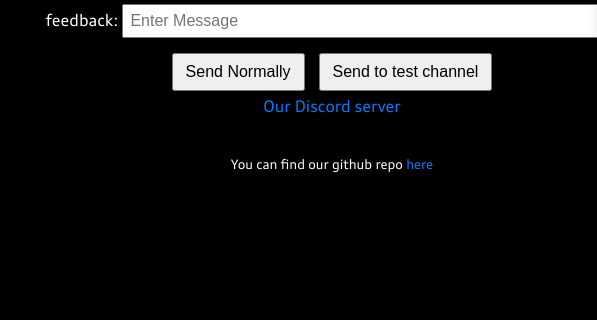
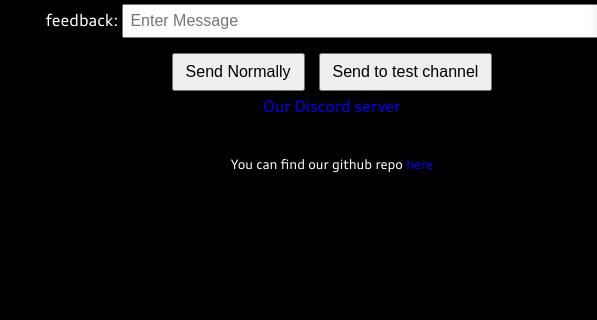
Before and after one commit to JV1919/google-site, a plain HTML site: page index.html in a window 1280 px wide. Shown: the part 142-462 px from the top of the page, 308-905 px from the left. Drawn offline with Linux system fonts and the light colour scheme; a web font is replaced by a local one.

Commit message:
CSS CHANGE made links color #7289DA

```diff
--- a/website5icw.css
+++ b/website5icw.css
@@ -87,7 +87,7 @@ button {
 
 /* Link styles */
 a {
-    color: #007bff;
+    color: ##7289DA;
     text-decoration: none;
 }
 
```
